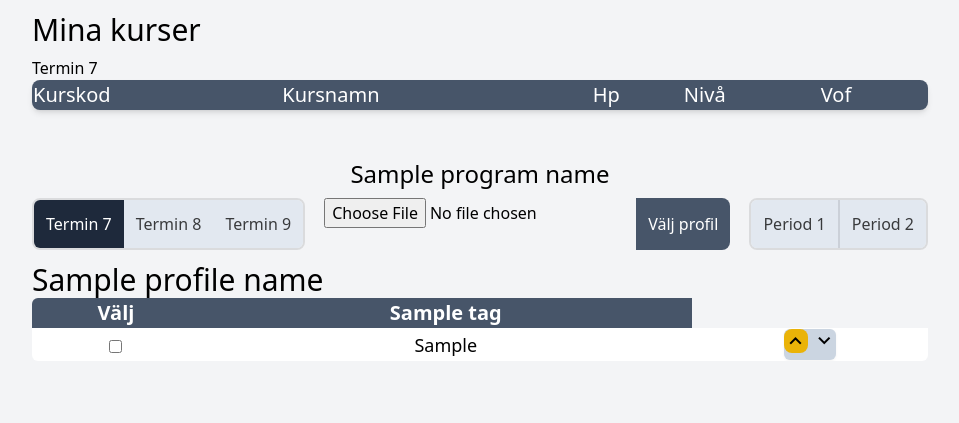
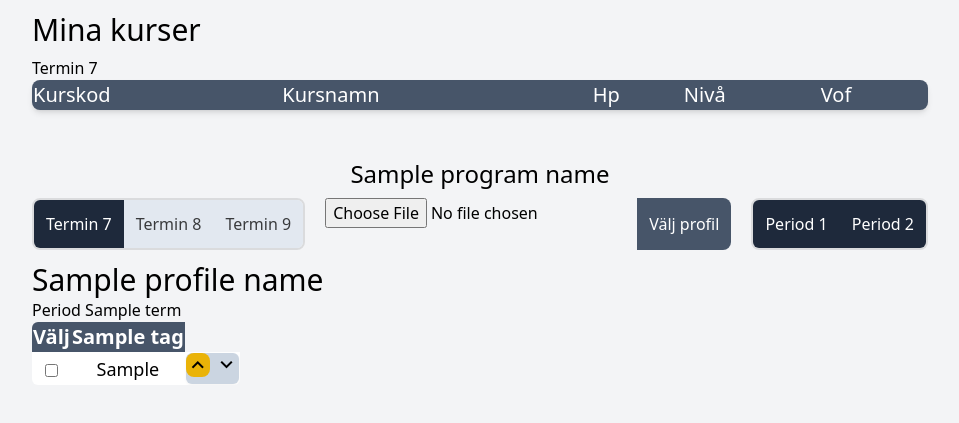
Before and after one commit to fallensach/master-planner, a Django app: template master_planner/templates/home.html in a window 1280 px wide. Shown: the part 196-619 px from the top of the page, without its empty margins (160-1119 px from the left). Run offline with Django 4.2, Linux system fonts and the light colour scheme; the template is opened without the code that fills it: most values are stand-ins (such as "Sample title", 1, 10 or a date in 2020); form fields are guessed from the names that the template uses; some libraries are stand-ins or nearby versions.

Commit message:
Add ids
Added ids to div wrapping table and period buttons

```diff
--- a/master_planner/templates/planning/courses.html
+++ b/master_planner/templates/planning/courses.html
@@ -15,13 +15,15 @@
             </form>
 
             <div class="flex border-2 border-black/10 rounded-lg overflow-hidden">
-                <button class="bg-slate-200 p-3 text-black/75 transition ease-in-out hover:bg-slate-500 hover:text-white border-r-2 border-black/10" type="submit">Period 1</button>
-                <button class="bg-slate-200 p-3 text-black/75 transition ease-in-out hover:bg-slate-500 hover:text-white" type="submit">Period 2</button>
+                <button id="period-1-btn" onclick="toggle_period(this.value)" value="1" data-toggled="true" class="bg-slate-800 p-3 text-white transition ease-in-out" type="submit">Period 1</button>
+                <button id="period-2-btn" onclick="toggle_period(this.value)" value="2" data-toggled="true" class="bg-slate-800 p-3 text-white transition ease-in-out" type="submit">Period 2</button>
             </div>
         </div>
         <p class="text-3xl"> {{ profile_name }} </p>
         <div class="flex flex-col">
             {% for term, course in term_courses.items %}
+            <div id="period-{{term}}">
+                <p> Period {{term}} </p>
                 <table class="table rounded-md overflow-hidden mb-10">
                 <thead class="bg-slate-600 text-white text-xl">
                     <tr>
@@ -93,6 +95,7 @@
 
                     </tbody>
                 </table>
+            </div>
             {% endfor %}
         </div>
         </div>
```
Lines whose indentation alone changed are shown as unchanged.
